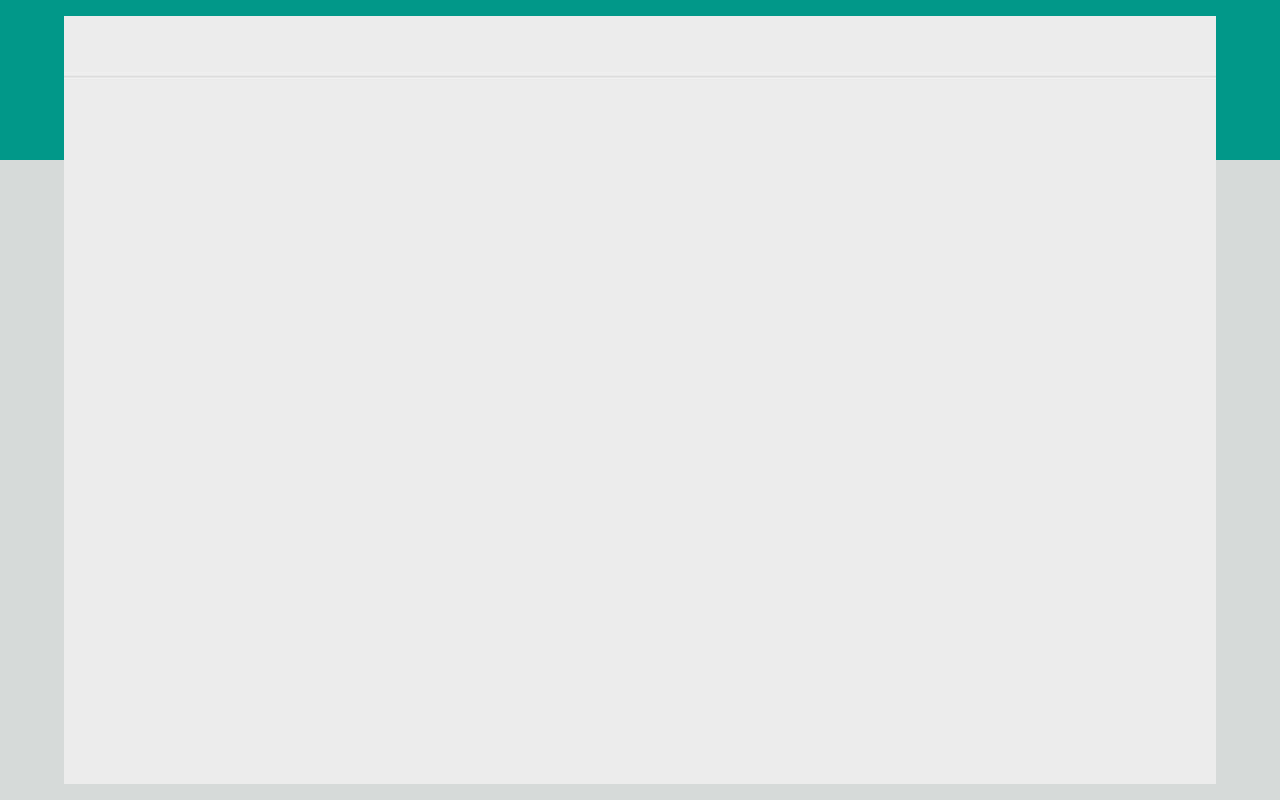
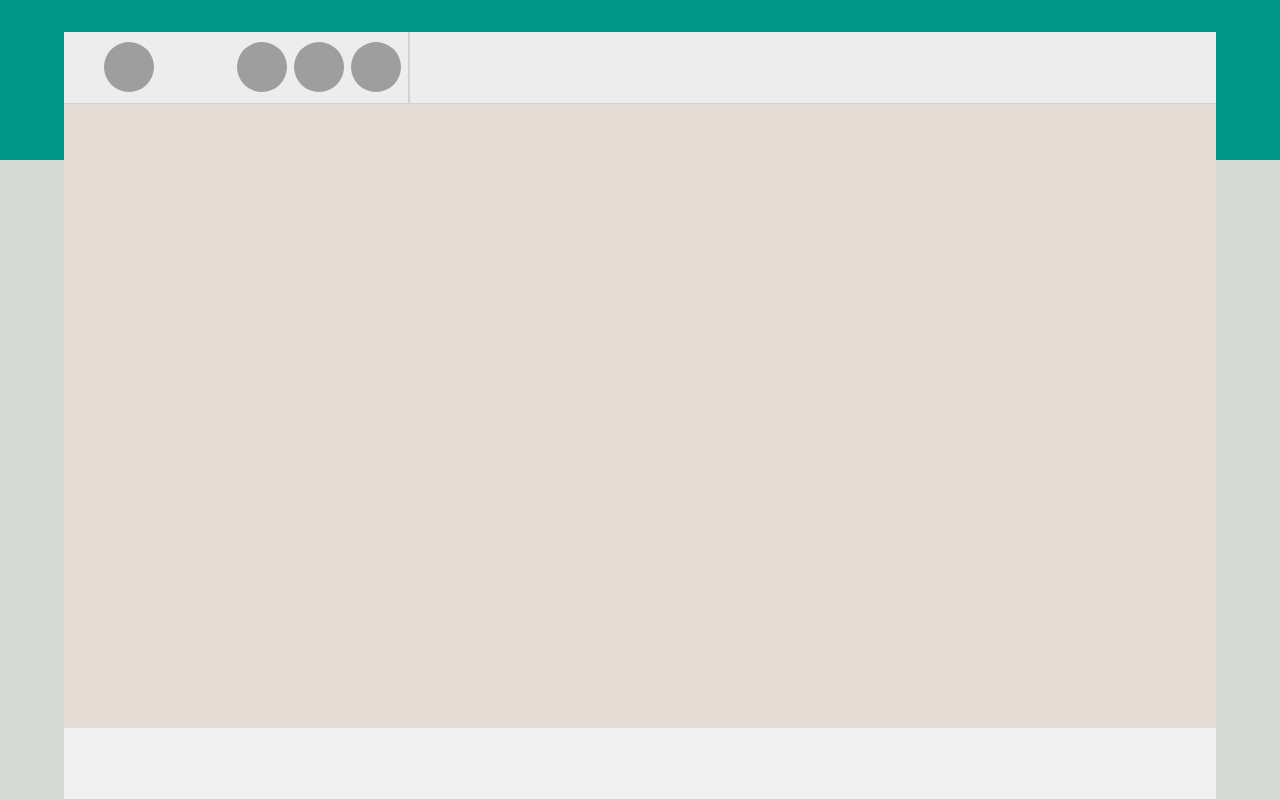
Before and after one commit to pasDamola/whatsapp-web-layout, a plain HTML site: page index.html in a window 1280 px wide. Drawn offline with Linux system fonts and the light colour scheme; grey boxes are pictures that could not be loaded.

Commit message:
avatar added

```diff
--- a/index.html
+++ b/index.html
@@ -14,7 +14,14 @@
             <div class="background__content"></div>
             <div class="chatbox__container">
                 <header>
-
+                    <div class="left__nav">
+                        <ul class="nav__icons">
+                            <li id="dp"><img src="https://www.w3schools.com/howto/img_avatar2.png" alt="avatar" class="avatar"></li>
+                            <li class="other__icons"><img src="https://www.w3schools.com/howto/img_avatar.png" alt="avatar" class="avatar"></li>
+                            <li class="other__icons"><img src="https://www.w3schools.com/howto/img_avatar.png" alt="avatar" class="avatar"></li>
+                            <li class="other__icons"><img src="https://www.w3schools.com/howto/img_avatar.png" alt="avatar" class="avatar"></li>
+                        </ul>
+                    </div>
                 </header>
                 <main>
                     <aside>
--- a/style.css
+++ b/style.css
@@ -22,7 +22,6 @@ body {
 
   .chatbox__container {
     position: absolute;
-    background: #ededed;
     top: 2%;
     bottom: 2%;
     left: 5%;
@@ -32,6 +31,48 @@ body {
   header {
       margin: 0;
       background: #ededed;
-      height: 8%;
+      height: 9vh;
       border-bottom: 1px solid #d8cfcf;
   }
+
+   header .left__nav {
+      width: 30%;
+      border-right: 2px solid #d8cfcf;
+      height: 100%;
+  }
+
+  main {
+      margin: 0;
+      background: #e5ddd5;
+      height: 78vh;
+  }
+
+  footer {
+    margin: 0;
+    background: #f0f0f0;
+    height: 9vh;
+    border-bottom: 1px solid #d8cfcf;
+}
+
+
+.nav__icons{
+    display: flex;
+    list-style: none;
+}
+
+.nav__icons li#dp {
+    flex-basis: 70%;
+    padding: 10px 0;
+}
+
+.nav__icons .other__icons{
+    flex-basis: 30%;
+    padding: 10px 0;
+}
+
+.avatar {
+    vertical-align: middle;
+    width: 50px;
+    height: 50px;
+    border-radius: 50%;
+  }
```
